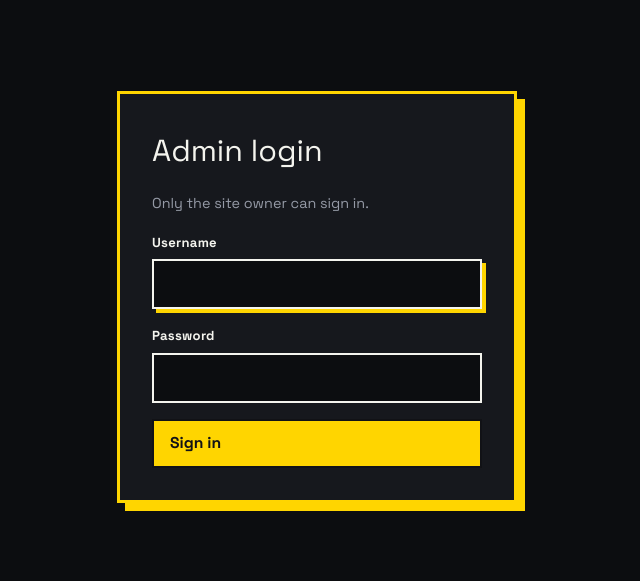
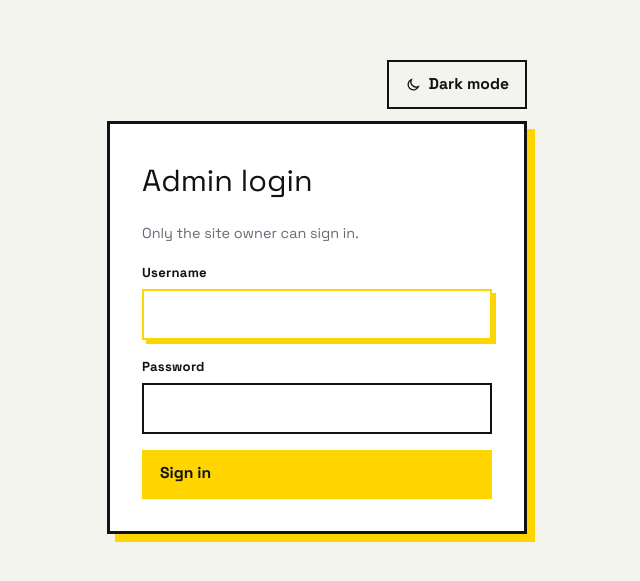
Before and after one commit to abhishekdass1415/Abhishek_Dass_Portfolio, a Next.js app: page /Maihehuadmin in a window 1280 px wide. Shown: the part 103-684 px from the top of the page, without its empty margins (323-963 px from the left). Built offline with nearby package versions, Linux system fonts and the light colour scheme; no server answers.

Commit message:
feat(admin): add light and dark mode toggle to admin dashboard and login

```diff
--- a/app/Maihehuadmin/admin.css
+++ b/app/Maihehuadmin/admin.css
@@ -1,33 +1,40 @@
 /* Admin panel: clean, readable, same yellow/graphite identity. */
-body:has(.admin-shell) {
-  padding-bottom: 0;
-  background: #f1f1ec;
-}
-:root[data-theme="dark"] body:has(.admin-shell) {
-  background: #0c0d10;
-}
 .admin-shell {
-  --a-bg: #f1f1ec;
-  --a-card: #fff;
+  --a-bg: #f4f4ee;
+  --a-card: #ffffff;
   --a-ink: #111216;
   --a-muted: #666a75;
   --a-line: #111216;
   --a-soft: #d8d8d0;
+  --a-shadow: #111216;
   min-height: 100svh;
+  background-color: var(--a-bg);
   color: var(--a-ink);
   font-size: 0.98rem;
+  transition: background-color 0.2s ease, color 0.2s ease;
 }
-:root[data-theme="dark"] .admin-shell {
+
+[data-theme="dark"] .admin-shell {
   --a-bg: #0c0d10;
-  --a-card: #16181d;
+  --a-card: #15171d;
   --a-ink: #f4f4ee;
   --a-muted: #959aa6;
-  --a-line: #f4f4ee;
-  --a-soft: #2a2d35;
+  --a-line: #2e3440;
+  --a-soft: #222630;
+  --a-shadow: #000000;
 }
+
+body:has(.admin-shell) {
+  padding-bottom: 0;
+  background-color: var(--a-bg, #f4f4ee);
+}
+[data-theme="dark"] body:has(.admin-shell) {
+  background-color: #0c0d10;
+}
+
 .admin-shell .a-muted { color: var(--a-muted); margin: 0; font-size: 0.9rem; }
 .admin-shell .a-error { color: #c4161c; font-weight: 600; margin: 0.5rem 0; }
-:root[data-theme="dark"] .admin-shell .a-error { color: #ff7a7a; }
+[data-theme="dark"] .admin-shell .a-error { color: #ff7a7a; }
 .admin-shell .a-empty { padding: 2rem; border: 3px dashed var(--a-soft); text-align: center; color: var(--a-muted); }
 
 .a-btn {
@@ -35,19 +42,52 @@ body:has(.admin-shell) {
   padding: 0.6rem 1rem; font: inherit; font-weight: 700; cursor: pointer;
   background: var(--a-card); color: var(--a-ink);
   border: 2px solid var(--a-line); text-decoration: none;
+  transition: all 0.15s ease;
 }
-.a-btn:hover { translate: -1px -1px; box-shadow: 3px 3px 0 var(--a-line); }
+.a-btn:hover { translate: -1px -1px; box-shadow: 3px 3px 0 var(--a-shadow, var(--a-line)); }
 .a-btn:disabled { opacity: 0.55; cursor: wait; }
-.a-btn-primary { background: #ffd500; color: #111216; border-color: #111216; }
+.a-btn-primary { background: #ffd500; color: #111216; border-color: #ffd500; }
+.a-btn-primary:hover { box-shadow: 3px 3px 0 var(--a-shadow, var(--a-line)); }
 .a-btn-ghost { background: transparent; }
 
-.login-wrap { min-height: 100svh; display: grid; place-items: center; padding: 1.2rem; background: #0c0d10; }
+.login-wrap {
+  min-height: 100svh;
+  display: grid;
+  place-items: center;
+  padding: 1.2rem;
+  background: var(--a-bg);
+  transition: background 0.2s ease;
+}
+[data-theme="dark"] .login-wrap {
+  background: #0c0d10;
+}
+.login-box-wrap {
+  width: min(100%, 420px);
+  display: grid;
+  gap: 0.75rem;
+}
+.login-top-bar {
+  display: flex;
+  justify-content: flex-end;
+}
 .login {
-  width: min(100%, 400px); display: grid; gap: 1rem; padding: 2rem;
-  background: #16181d; color: #f4f4ee; border: 3px solid #ffd500; box-shadow: 8px 8px 0 #ffd500;
+  width: 100%; display: grid; gap: 1rem; padding: 2rem;
+  background: var(--a-card); color: var(--a-ink);
+  border: 3px solid var(--a-line); box-shadow: 8px 8px 0 #ffd500;
+  transition: background 0.2s ease, color 0.2s ease;
+}
+[data-theme="dark"] .login {
+  background: #16181d;
+  color: #f4f4ee;
+  border-color: #ffd500;
+}
+:root:not([data-theme="dark"]) .login {
+  background: #ffffff;
+  color: #111216;
+  border-color: #111216;
 }
 .login h1 { margin: 0; font-size: 1.9rem; }
-.login .a-muted { color: #959aa6; }
+.login .a-muted { color: var(--a-muted); }
 
 .a-field { display: grid; gap: 0.35rem; width: 100%; box-sizing: border-box; }
 .a-field label { font-weight: 700; font-size: 0.82rem; letter-spacing: 0.02em; }
@@ -59,8 +99,14 @@ body:has(.admin-shell) {
   width: 100%; box-sizing: border-box; padding: 0.65rem 0.8rem; font: inherit; border-radius: 0;
   background: var(--a-card); color: var(--a-ink); border: 2px solid var(--a-line);
 }
-.a-field input:focus, .a-field select:focus, .a-field textarea:focus { outline: none; box-shadow: 4px 4px 0 #ffd500; }
-.login .a-field input { background: #0c0d10; color: #f4f4ee; border-color: #f4f4ee; }
+.a-field input:focus, .a-field select:focus, .a-field textarea:focus { outline: none; box-shadow: 4px 4px 0 #ffd500; border-color: #ffd500; }
+[data-theme="dark"] .a-field input,
+[data-theme="dark"] .a-field select,
+[data-theme="dark"] .a-field textarea {
+  background: #101217;
+  border-color: #353a47;
+  color: #f4f4ee;
+}
 .check { display: inline-flex; gap: 0.5rem; align-items: center; font-weight: 600; }
 .a-grid { display: grid; grid-template-columns: repeat(2, 1fr); gap: 1rem; width: 100%; box-sizing: border-box; }
 .a-grid .a-field { grid-column: 1 / -1; width: 100%; box-sizing: border-box; }
@@ -77,24 +123,47 @@ body:has(.admin-shell) {
 
 .admin-top {
   position: sticky; top: 0; z-index: 20; display: flex; justify-content: space-between; align-items: center; gap: 1rem;
-  padding: 0.8rem clamp(1rem, 3vw, 2rem); background: #0c0d10; color: #f4f4ee; border-bottom: 3px solid #ffd500;
-  transition: opacity 0.2s ease, visibility 0.2s ease;
+  padding: 0.8rem clamp(1rem, 3vw, 2rem);
+  background: #0c0d10; color: #f4f4ee; border-bottom: 3px solid #ffd500;
+  transition: opacity 0.2s ease, visibility 0.2s ease, background-color 0.2s ease, color 0.2s ease;
+}
+:root:not([data-theme="dark"]) .admin-top {
+  background: #ffffff;
+  color: #111216;
+  border-bottom: 3px solid #ffd500;
+  box-shadow: 0 2px 8px rgba(0, 0, 0, 0.06);
+}
+:root:not([data-theme="dark"]) .admin-top strong {
+  color: #111216;
+}
+:root:not([data-theme="dark"]) .admin-top .a-btn {
+  color: #111216;
+  border-color: #111216;
+}
+[data-theme="dark"] .admin-top .a-btn {
+  color: #f4f4ee;
+  border-color: #353a47;
+}
+[data-theme="dark"] .admin-top .a-btn:hover {
+  border-color: #ffd500;
+  color: #ffd500;
 }
 body.admin-modal-open .admin-top {
   opacity: 0;
   pointer-events: none;
   visibility: hidden;
 }
-.admin-top .a-btn { color: #f4f4ee; border-color: #f4f4ee; }
-.admin-top-actions { display: flex; gap: 0.6rem; flex-wrap: wrap; }
+.admin-top-actions { display: flex; gap: 0.6rem; flex-wrap: wrap; align-items: center; }
 .admin-body { display: grid; grid-template-columns: 230px 1fr; gap: 2rem; max-width: 1200px; margin: 0 auto; padding: 2rem clamp(1rem, 3vw, 2rem); }
 .admin-nav { display: grid; align-content: start; gap: 0.3rem; position: sticky; top: 5.2rem; height: fit-content; }
 .admin-nav button {
   text-align: left; padding: 0.7rem 0.9rem; font: inherit; font-weight: 600; cursor: pointer;
   background: transparent; color: var(--a-ink); border: 2px solid transparent; border-left: 6px solid transparent;
+  transition: background 0.15s ease, border-color 0.15s ease;
 }
 .admin-nav button:hover { background: var(--a-card); border-color: var(--a-soft); }
-.admin-nav button.on { background: #ffd500; color: #111216; border-color: #111216; border-left-color: #111216; }
+.admin-nav button.on { background: #ffd500; color: #111216; border-color: #ffd500; border-left-color: #ffd500; }
+:root:not([data-theme="dark"]) .admin-nav button.on { border-color: #111216; border-left-color: #111216; }
 .admin-main { min-width: 0; }
 .admin-main h1 { margin: 0 0 1.4rem; font-size: 2rem; letter-spacing: -0.02em; }
 @media (max-width: 800px) {
@@ -104,14 +173,29 @@ body.admin-modal-open .admin-top {
 }
 
 .stack { display: grid; gap: 1.4rem; }
-.a-card { background: var(--a-card); border: 3px solid var(--a-line); box-shadow: 5px 5px 0 var(--a-line); padding: 1.2rem 1.3rem; }
+.a-card {
+  background: var(--a-card);
+  border: 3px solid var(--a-line);
+  box-shadow: 5px 5px 0 var(--a-shadow, var(--a-line));
+  padding: 1.2rem 1.3rem;
+  transition: background-color 0.2s ease, border-color 0.2s ease;
+}
+[data-theme="dark"] .a-card {
+  border-color: #2b303c;
+  box-shadow: 5px 5px 0 #000000;
+}
 .a-card-head { display: flex; justify-content: space-between; gap: 1rem; margin-bottom: 1rem; }
 .a-card-head h2 { margin: 0 0 0.2rem; font-size: 1.25rem; }
 .pencil {
   display: inline-grid; place-items: center; width: 40px; height: 40px; flex-shrink: 0; cursor: pointer;
   background: transparent; color: var(--a-ink); border: 2px solid var(--a-line);
+  transition: all 0.15s ease;
 }
-.pencil:hover:not(:disabled) { background: #ffd500; color: #111216; }
+[data-theme="dark"] .pencil {
+  border-color: #353a47;
+  color: #f4f4ee;
+}
+.pencil:hover:not(:disabled) { background: #ffd500; color: #111216; border-color: #ffd500; }
 .pencil:disabled { opacity: 0.3; cursor: default; }
 .pencil.danger:hover { background: #c4161c; color: #fff; border-color: #c4161c; }
 .summary { display: grid; gap: 0.7rem; margin: 0; }
--- a/components/admin/Dashboard.tsx
+++ b/components/admin/Dashboard.tsx
@@ -4,6 +4,7 @@ import { useState } from 'react';
 import { COLLECTIONS } from '@/lib/schema';
 import { CollectionPanel, CommentsPanel, MediaPanel, MessagesPanel, ProfilePanel } from './Panels';
 import AnalyticsPanel from './AnalyticsPanel';
+import ThemeToggleAdmin from './ThemeToggleAdmin';
 import { Icon } from '@/components/site/Icon';
 
 const TABS = [
@@ -29,6 +30,7 @@ export default function Dashboard() {
       <header className="admin-top">
         <strong>Portfolio Admin</strong>
         <div className="admin-top-actions">
+          <ThemeToggleAdmin />
           <a className="a-btn a-btn-ghost" href="/" target="_blank" rel="noopener noreferrer">
             <Icon name="eye" size={16} /> View site
           </a>
--- a/components/admin/LoginForm.tsx
+++ b/components/admin/LoginForm.tsx
@@ -1,6 +1,7 @@
 'use client';
 
 import { useState } from 'react';
+import ThemeToggleAdmin from './ThemeToggleAdmin';
 
 export default function LoginForm() {
   const [error, setError] = useState('');
@@ -23,6 +24,10 @@ export default function LoginForm() {
   }
 
   return (
+    <div className="login-box-wrap">
+      <div className="login-top-bar">
+        <ThemeToggleAdmin />
+      </div>
       <form className="login" onSubmit={submit}>
         <h1>Admin login</h1>
         <p className="a-muted">Only the site owner can sign in.</p>
@@ -39,5 +44,6 @@ export default function LoginForm() {
           {busy ? 'Signing in…' : 'Sign in'}
         </button>
       </form>
+    </div>
   );
 }
--- /dev/null
+++ b/components/admin/ThemeToggleAdmin.tsx
@@ -0,0 +1,57 @@
+'use client';
+
+import { useEffect, useState } from 'react';
+import { Icon } from '@/components/site/Icon';
+
+export default function ThemeToggleAdmin() {
+  const [theme, setTheme] = useState<'light' | 'dark'>('dark');
+  const [mounted, setMounted] = useState(false);
+
+  useEffect(() => {
+    setMounted(true);
+    const active = document.documentElement.dataset.theme === 'dark' ? 'dark' : 'light';
+    setTheme(active);
+
+    const observer = new MutationObserver(() => {
+      const current = document.documentElement.dataset.theme === 'dark' ? 'dark' : 'light';
+      setTheme(current);
+    });
+
+    observer.observe(document.documentElement, {
+      attributes: true,
+      attributeFilter: ['data-theme'],
+    });
+
+    return () => observer.disconnect();
+  }, []);
+
+  const toggle = () => {
+    const next = theme === 'dark' ? 'light' : 'dark';
+    document.documentElement.dataset.theme = next;
+    try {
+      localStorage.setItem('theme', next);
+    } catch {}
+    setTheme(next);
+  };
+
+  if (!mounted) {
+    return (
+      <button type="button" className="a-btn a-btn-ghost theme-toggle-btn" disabled aria-hidden="true">
+        <Icon name="moon" size={16} /> Theme
+      </button>
+    );
+  }
+
+  return (
+    <button
+      type="button"
+      className="a-btn a-btn-ghost theme-toggle-btn"
+      onClick={toggle}
+      title={theme === 'dark' ? 'Switch to Light mode' : 'Switch to Dark mode'}
+      aria-label={theme === 'dark' ? 'Switch to Light mode' : 'Switch to Dark mode'}
+    >
+      <Icon name={theme === 'dark' ? 'sun' : 'moon'} size={16} />
+      <span>{theme === 'dark' ? 'Light mode' : 'Dark mode'}</span>
+    </button>
+  );
+}
```
Lines whose indentation alone changed are shown as unchanged.
